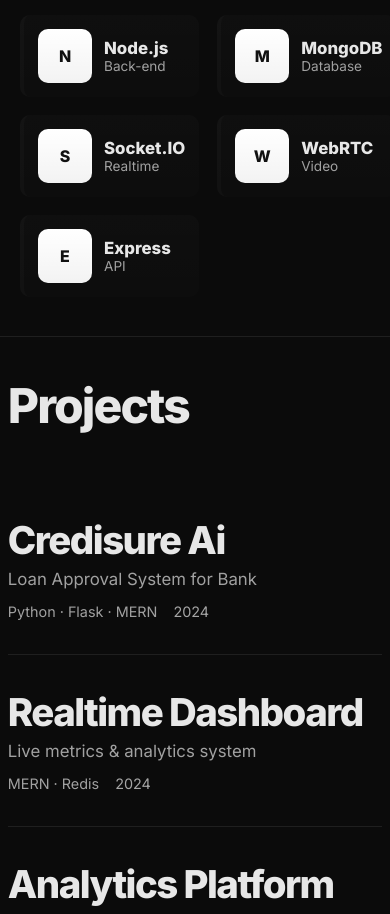
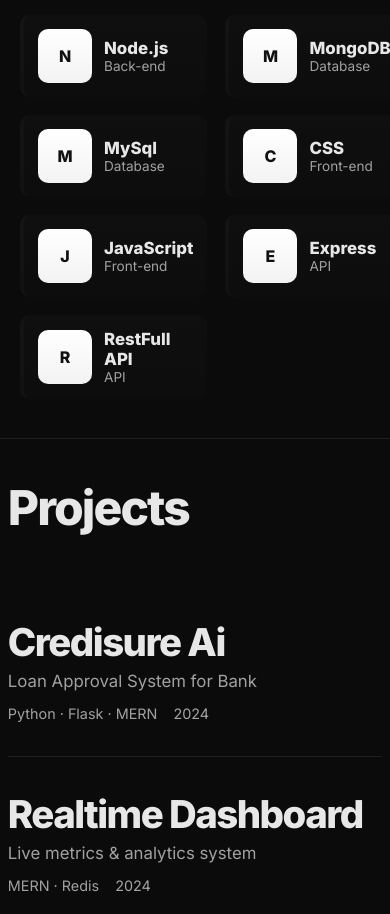
Before and after one commit to priyanshu655/portfolio, a React app: page / in a window 390 px wide. Shown: the part 1000-1914 px from the top of the page. Built offline with nearby package versions, Linux system fonts and the light colour scheme; the HTML template or start-up script is replaced by a standard one.

Commit message:
Add responsive styles and improved project section

```diff
--- a/src/components/Skills.jsx
+++ b/src/components/Skills.jsx
@@ -7,9 +7,11 @@
   { name: "React", tag: "Front-end" },
   { name: "Node.js", tag: "Back-end" },
   { name: "MongoDB", tag: "Database" },
-  { name: "Socket.IO", tag: "Realtime" },
-  { name: "WebRTC", tag: "Video" },
+  { name: "MySql", tag: "Database" },
+  { name: "CSS", tag: "Front-end" },
+  { name: "JavaScript", tag: "Front-end" },
   { name: "Express", tag: "API" },
+  {name:"RestFull API",tag:"API"}
 ];
 
 export default function Skills() {
```
